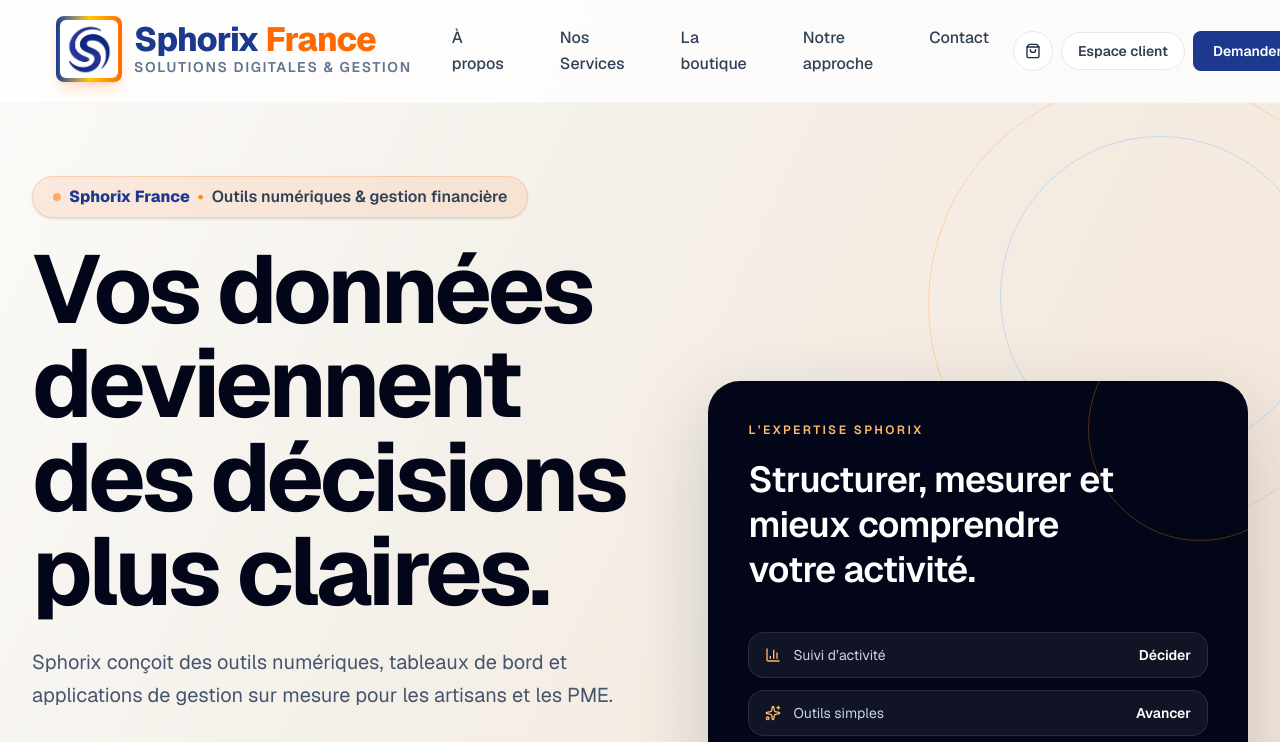
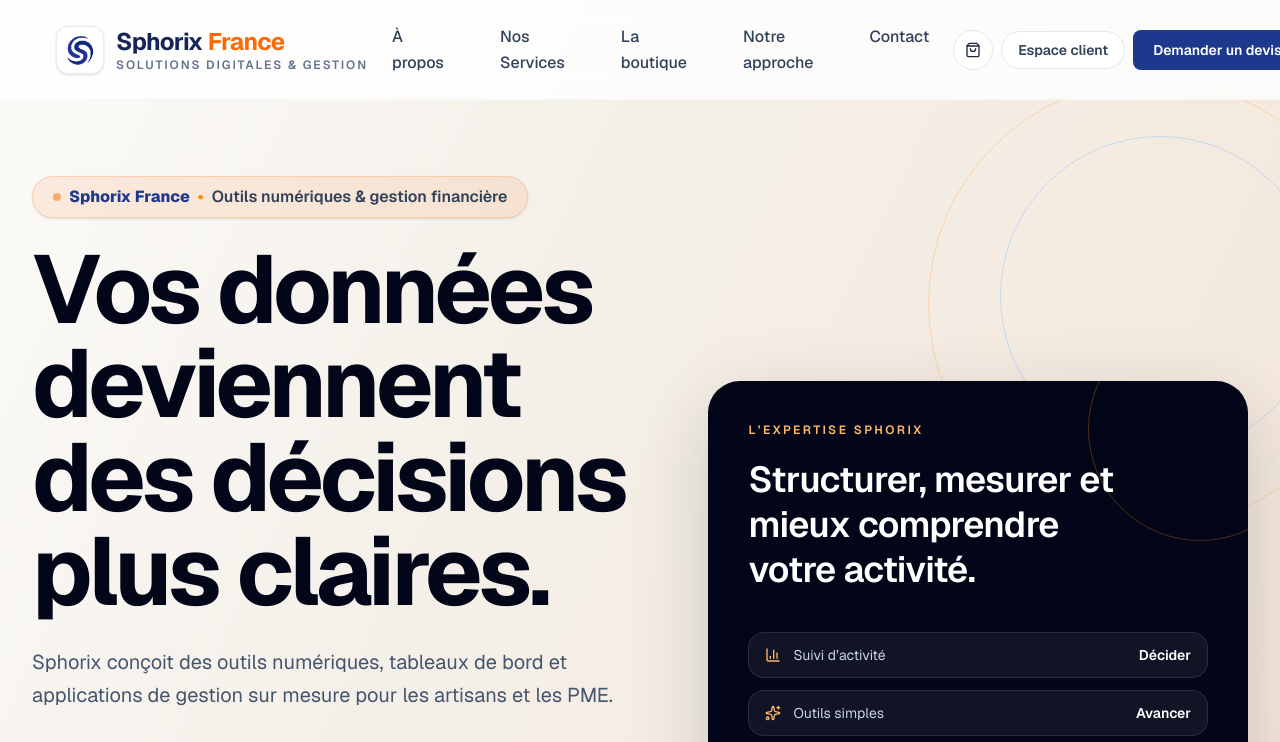
Before and after one commit to 5phorix/Sphorix-france-vercel, a Next.js app: page / in a window 1280 px wide. Shown: the top 742 px of the page. Built offline with nearby package versions, Linux system fonts and the light colour scheme.

Commit message:
style: modernisation de la présentation du logo, titre et slogan dans la navbar et le footer

```diff
--- a/sections/Footer.tsx
+++ b/sections/Footer.tsx
@@ -51,16 +51,24 @@ export default function Footer() {
             transition={{ duration: 0.45 }}
             className="max-w-xl"
           >
-            <div className="mb-5 flex items-center">
-              <div className="relative flex h-12 w-12 shrink-0 items-center justify-center rounded-2xl border border-white/10 bg-slate-100/95 p-2 shadow-sm sm:h-14 sm:w-14 lg:h-16 lg:w-16">
+            <div className="mb-6 flex items-center gap-3">
+              <div className="relative flex h-12 w-12 shrink-0 items-center justify-center rounded-2xl border border-white/10 bg-white p-2 shadow-md sm:h-14 sm:w-14">
                 <Image
                   src="/logo/logo.png"
-                  alt="Sphorix France"
-                  fill
-                  sizes="(max-width: 640px) 48px, (max-width: 1024px) 56px, 64px"
-                  className="object-contain grayscale brightness-95 contrast-105"
+                  alt="Logo Sphorix France"
+                  width={56}
+                  height={56}
+                  className="h-full w-full object-contain"
                   priority
                 />
+              </div>
+              <div>
+                <span className="block text-xl font-bold tracking-tight text-white sm:text-2xl">
+                  Sphorix <span className="text-orange-400">France</span>
+                </span>
+                <span className="block text-xs font-semibold uppercase tracking-[0.16em] text-slate-400">
+                  Solutions digitales &amp; gestion
+                </span>
               </div>
             </div>
 
--- a/sections/Navbar.tsx
+++ b/sections/Navbar.tsx
@@ -38,32 +38,28 @@ export default function Navbar() {
         <Link
           href="/"
           onClick={() => setOpen(false)}
-          className="group flex min-w-0 shrink-0 items-center gap-2 px-0 py-0 pr-2 sm:gap-3 sm:pr-3 lg:pr-4"
-          aria-label="Retour à l'accueil"
+          className="group flex min-w-0 shrink-0 items-center gap-3 py-1 text-left transition"
+          aria-label="Sphorix France - Accueil"
         >
-          <div className="relative">
-            <div className="absolute inset-0 rounded-lg bg-gradient-to-r from-blue-900 to-orange-500 blur opacity-0 transition duration-300 group-hover:opacity-60"></div>
-            <div className="logo-highlight">
-              <div className="logo-inner">
-                <Image
-                  src="/logo/logo.png"
-                  alt="Sphorix France"
-                  width={42}
-                  height={42}
-                  className="relative rounded-md transition-transform duration-300 group-hover:scale-105 sm:h-[46px] sm:w-[46px] md:h-[54px] md:w-[54px]"
-                />
-              </div>
-            </div>
+          <div className="relative flex h-10 w-10 shrink-0 items-center justify-center rounded-xl border border-slate-200/80 bg-white p-1.5 shadow-sm transition-all duration-300 group-hover:border-orange-400/60 group-hover:shadow-md sm:h-11 sm:w-11 md:h-12 md:w-12">
+            <Image
+              src="/logo/logo.png"
+              alt="Logo Sphorix France"
+              width={48}
+              height={48}
+              className="h-full w-full object-contain transition-transform duration-300 group-hover:scale-105"
+              priority
+            />
           </div>
 
           <div className="min-w-0">
-            <h1 className="text-[1rem] font-extrabold tracking-tight text-slate-900 drop-shadow-[0_1px_0_rgba(255,255,255,0.65)] sm:text-[1.3rem] md:text-[1.65rem] lg:text-[2.1rem]">
-              <span className="text-blue-900">Sphorix</span>{" "}
+            <span className="block text-lg font-bold leading-tight tracking-tight text-slate-950 sm:text-xl md:text-2xl">
+              <span className="text-blue-950">Sphorix</span>{" "}
               <span className="text-orange-500">France</span>
-            </h1>
-            <p className="hidden max-w-[22rem] text-xs font-semibold uppercase tracking-[0.12em] text-slate-500 sm:block md:text-sm">
-             Solutions digitales & gestion
-            </p>
+            </span>
+            <span className="hidden text-[11px] font-semibold uppercase tracking-[0.16em] text-slate-500 sm:block md:text-xs">
+              Solutions digitales &amp; gestion
+            </span>
           </div>
         </Link>
 
```
